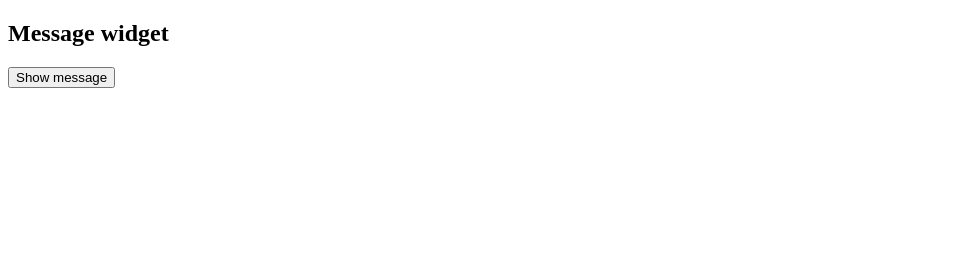
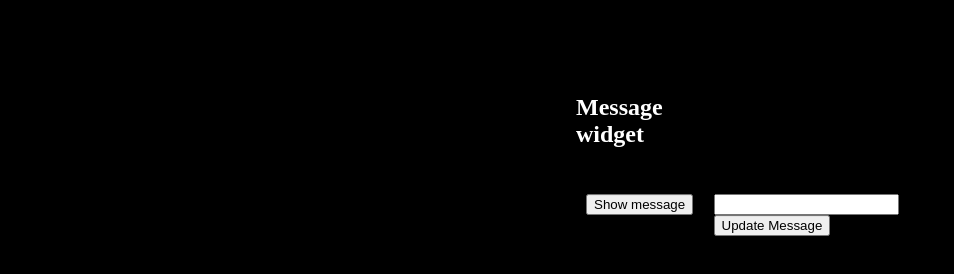
Before and after one commit to PeterManda19/alpinejs-widgets-intro, a plain HTML site: page index.html in a window 1280 px wide. Shown: the whole page, without its empty margins (0-954 px from the left). Drawn offline with nearby package versions, Linux system fonts and the light colour scheme.

Commit message:
message widgets next to each other

```diff
--- a/index.html
+++ b/index.html
@@ -7,11 +7,26 @@
     <link rel="stylesheet" href="styles.css">
 
 </head>
-<body>
-    <h2>Message widget</h2>
-    <div x-data="{ message: '', enteredMessage: 'Peter' }">
-      <div x-text="message"></div>
-      <button x-on:click="message = enteredMessage">Show message</button>
+<body class="darkmode">
+    <div class="grid-container center-div">
+        <h2>Message widget</h2>
+        <div class="container">
+            <div class="widget" x-data="{ message: '', enteredMessage: 'Peter' }">
+                <div class="widget-content">
+                    <p x-text="message"></p>
+                    <button x-on:click="message = enteredMessage">Show message</button>
+                </div>
+            </div>
+
+            <div class="widget" x-data="{ message: '', enteredMessage: '' }">
+              <div class="widget-content">
+                <p x-text="message"></p>
+                <input type="text" x-model="enteredMessage">
+                <button x-on:click="message = enteredMessage">Update Message</button>
+              </div>
+            </div>
+        </div>
+
     </div>
 
     <script src="https://cdn.jsdelivr.net/npm/alpinejs@2.8.0/dist/alpine.js" defer></script>
--- a/styles.css
+++ b/styles.css
@@ -1,11 +1,21 @@
+.darkmode {
+    background-color: black;
+    color: white;
+}
+
 .grid-container {
     display: flex;
     flex-wrap: wrap;
 }
 
+.container {
+    display: flex;
+}
+
 .widget {
     width: 50%;
     padding: 10px;
+    flex: 1;
 }
 
 @media (max-width: 600px) {
@@ -13,3 +23,11 @@
         width: 100%;
     }
 }
+
+.center-div {
+    position: absolute;
+    top: 20%;
+    left: 50%;
+    right: 40%;
+    transform: translate(-50%, -50%);
+}
```
Also changed, not shown: 1 other file.
